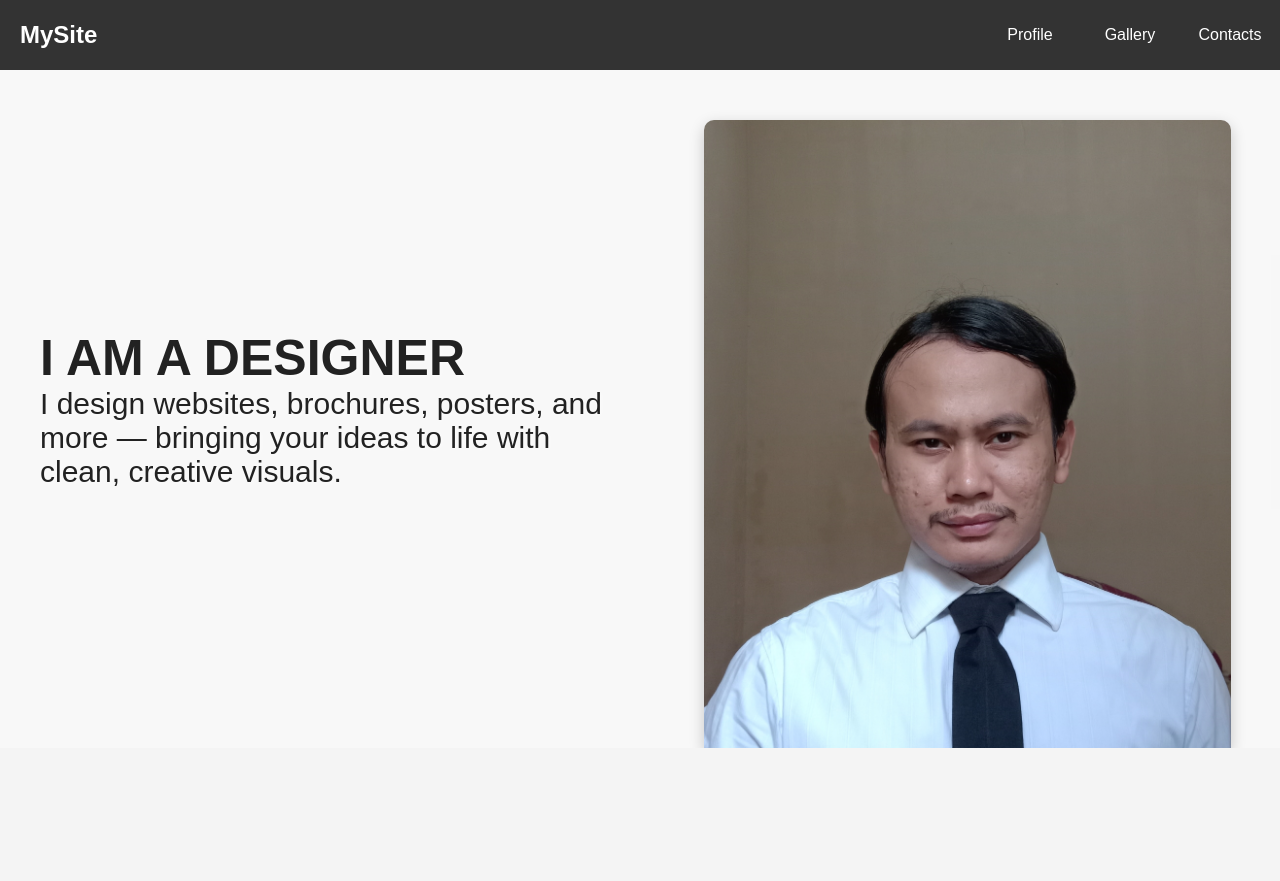
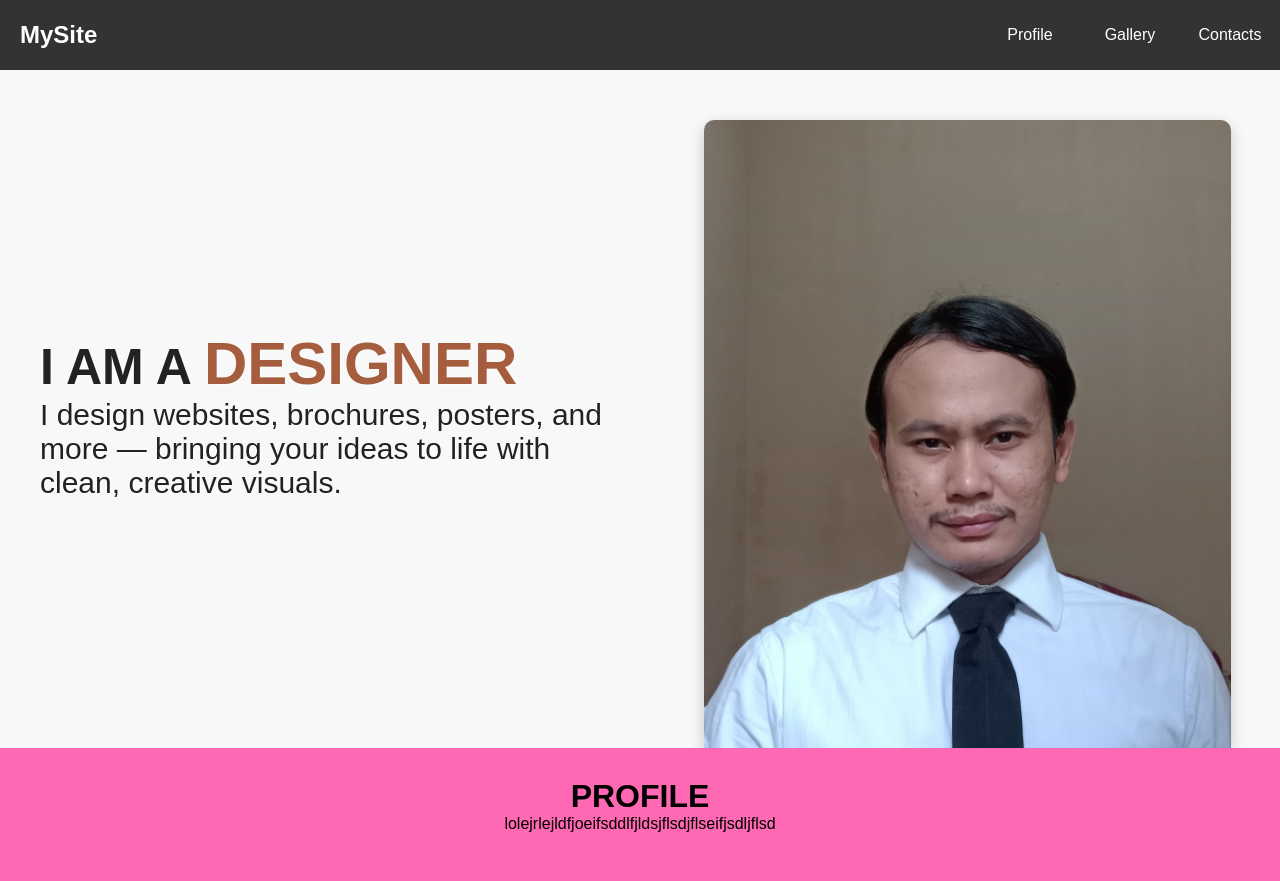
Before and after one commit to saaddudin-5520119102/saaddudin-5520119102.github.io, a plain HTML site: page index.html in a window 1280 px wide. Before the commit the page ends 800 px from the top, so only its background shows below. Drawn offline with Linux system fonts and the light colour scheme.

Commit message:
29072025 07:46

```diff
--- a/index.html
+++ b/index.html
@@ -23,15 +23,15 @@
 		<div class="content">
 	  		<div class="textAnimated">
 				<div class="textAnimated1">
-					<h1>I AM A DESIGNER</h1>
+					<h1>I AM A <span class="emphasize1">DESIGNER</span></h1>
 					<p>I design websites, brochures, posters, and more — bringing your ideas to life with clean, creative visuals.</p>				</div>
 				<div class="textAnimated2">
-					<h1>I AM A PROGRAMMER</h1>
+					<h1>I AM A <span class="emphasize1">PROGRAMMER</span></h1>
 					<p>I can build websites for your business, portfolio, or personal projects — from layout to live deployment.</p>
 
 				</div>
 				<div class="textAnimated3">
-					<h1>I AM A VIDEO EDITOR</h1>
+					<h1>I AM A <span class="emphasize1">VIDEO EDITOR<span></h1>
 					<p>I edit videos for YouTube, social media, and promotional content — turning raw footage into engaging stories.</p>
 				</div>
 			</div>
@@ -41,7 +41,14 @@
 				<!-- <img src="Untitled2.png" alt="Profile Image"> -->
 			</div>
   		</div>
+	</div>
 
+	<div class="profile">
+		<h1>PROFILE</h1>
+		<div class="profileItems">
+			<p>lolejrlejldfjoeifsddlfjldsjflsdjflseifjsdljflsd</p>
+			<img src="">
+		</div>
 	</div>
 
 	<script>
--- a/style.css
+++ b/style.css
@@ -118,6 +118,11 @@
 			height: 100%;
 		}
 
+		.emphasize1 {
+			color: #A55D3D;
+			font-size: 60px;
+		}
+
 		.textAnimated {
 			width: 60%;
 			position: relative;
@@ -172,6 +177,15 @@
 			object-fit: contain;
 		}
 
+		.profile {
+			background-color: hotpink;
+			display: flex;
+			justify-content: center;
+			flex-direction: column;
+			align-items: center;
+			padding: 30px 15px;
+		}
+
 		/* Responsive Media Queries */
 		@media (max-width: 768px) {
 			.jumbotron {
@@ -179,7 +193,7 @@
 				flex-direction: row;
 				text-align: center;
 /*				height: 100vh;*/
-				background-color: pink;
+/*				background-color: pink;*/
 				background-size: cover;
 			}
 
```
